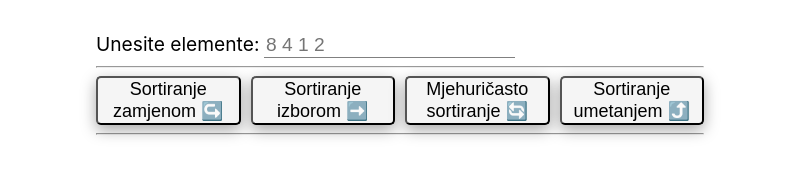
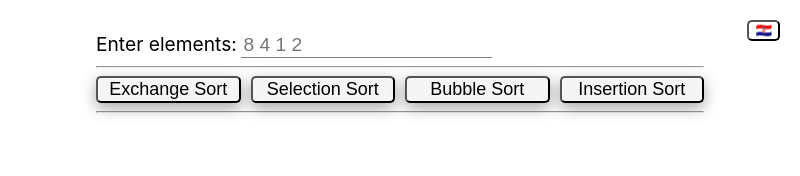
Before and after one commit to mislavmatijevic/electronsort, an Electron app: page src/index.html in a window 800 px wide. Drawn offline with Linux system fonts and the light colour scheme.

Commit message:
Added localization Options are Croatian and English.

```diff
--- a/src/index.css
+++ b/src/index.css
@@ -4,6 +4,15 @@
   margin: auto;
   max-width: 38rem;
   padding: 2rem;
+}
+
+#language-selection {
+  position: absolute;
+  top: 20px;
+  right: 20px;
+
+  border-radius: 5px;
+  background-color: white;
 }
 
 .input-section__label {
--- a/src/index.html
+++ b/src/index.html
@@ -8,18 +8,28 @@
 		<script defer src="./render.js" type="module"></script>
 	</head>
 	<body>
+		<button id="language-selection">🇭🇷</button>
+
 		<section class="input-section">
-			<label class="input-section__label" for="elements-input">Unesite elemente:</label>
+			<label class="input-section__label" for="elements-input"></label>
 			<input class="input-section__input" id="elements-input" type="text" placeholder="8 4 1 2" />
 		</section>
 
 		<hr />
 
 		<section class="sort-section">
-			<button class="sort-section__button" id="btnExchangeSort">Sortiranje zamjenom ↪️</button>
-			<button class="sort-section__button" id="btnSelectionSort">Sortiranje izborom ➡️</button>
-			<button class="sort-section__button" id="btnBubbleSort">Mjehuričasto sortiranje 🔄</button>
-			<button class="sort-section__button" id="btnInsertionSort">Sortiranje umetanjem ⤴️</button>
+			<button class="sort-section__button" id="btnExchangeSort">
+				<span class="sort-section__button-text"></span><span>↪️</span>
+			</button>
+			<button class="sort-section__button" id="btnSelectionSort">
+				<span class="sort-section__button-text"></span><span>➡️</span>
+			</button>
+			<button class="sort-section__button" id="btnBubbleSort">
+				<span class="sort-section__button-text"></span><span>🔄</span>
+			</button>
+			<button class="sort-section__button" id="btnInsertionSort">
+				<span class="sort-section__button-text"></span><span>⤴️</span>
+			</button>
 		</section>
 
 		<hr />
--- /dev/null
+++ b/src/lang/localization.js
@@ -0,0 +1,16 @@
+export default {
+	en: {
+		inputSectionLabel: 'Enter elements:',
+		btnExchangeSort: 'Exchange Sort',
+		btnSelectionSort: 'Selection Sort',
+		btnBubbleSort: 'Bubble Sort',
+		btnInsertionSort: 'Insertion Sort',
+	},
+	hr: {
+		inputSectionLabel: 'Unesite elemente:',
+		btnExchangeSort: 'Sortiranje zamjenom',
+		btnSelectionSort: 'Sortiranje izborom',
+		btnBubbleSort: 'Mjehuričasto sortiranje',
+		btnInsertionSort: 'Sortiranje umetanjem',
+	},
+};
--- /dev/null
+++ b/src/lang/localize.js
@@ -0,0 +1,16 @@
+import localization from './localization.js';
+
+const inputSectionLabel = document.querySelector('.input-section__label');
+const btnExchangeSort = document.getElementById('btnExchangeSort');
+const btnSelectionSort = document.getElementById('btnSelectionSort');
+const btnBubbleSort = document.getElementById('btnBubbleSort');
+const btnInsertionSort = document.getElementById('btnInsertionSort');
+
+export default (lang) => {
+	console.log(localization);
+	inputSectionLabel.textContent = localization[lang].inputSectionLabel;
+	btnExchangeSort.textContent = localization[lang].btnExchangeSort;
+	btnSelectionSort.textContent = localization[lang].btnSelectionSort;
+	btnBubbleSort.textContent = localization[lang].btnBubbleSort;
+	btnInsertionSort.textContent = localization[lang].btnInsertionSort;
+};
--- a/src/render.js
+++ b/src/render.js
@@ -1,10 +1,15 @@
 import { addElements } from './context/elements.js';
 import bubbleSort from './sorts/bubbleSort.js';
 
-// Modules
+// Sorts
 import exchangeSort from './sorts/exchangeSort.js';
 import insertionSort from './sorts/insertionSort.js';
 import selectionSort from './sorts/selectionSort.js';
+
+// Localization
+import localize from './lang/localize.js';
+var currentLang = 'en';
+localize(currentLang); // Let default be English
 
 // DOM elements
 const elementsInput = document.getElementById('elements-input');
@@ -12,9 +17,12 @@
 const btnSelectionSort = document.getElementById('btnSelectionSort');
 const btnBubbleSort = document.getElementById('btnBubbleSort');
 const btnInsertionSort = document.getElementById('btnInsertionSort');
+const btnLanguageSelection = document.getElementById('language-selection');
 
 // Event handlers
 elementsInput.oninput = () => repopulateArray();
+
+btnLanguageSelection.onclick = () => changeLanguage();
 
 btnExchangeSort.onclick = () => performSort(exchangeSort);
 btnSelectionSort.onclick = () => performSort(selectionSort);
@@ -26,6 +34,17 @@
 	addElements(elementsInput.value.split(' '));
 }
 
+function changeLanguage() {
+	if (currentLang === 'en') {
+		currentLang = 'hr';
+		btnLanguageSelection.textContent = '🇺🇸';
+	} else if (currentLang === 'hr') {
+		currentLang = 'en';
+		btnLanguageSelection.textContent = '🇭🇷';
+	}
+	localize(currentLang);
+}
+
 function performSort(sortCallback) {
 	repopulateArray();
 	sortCallback();
```
